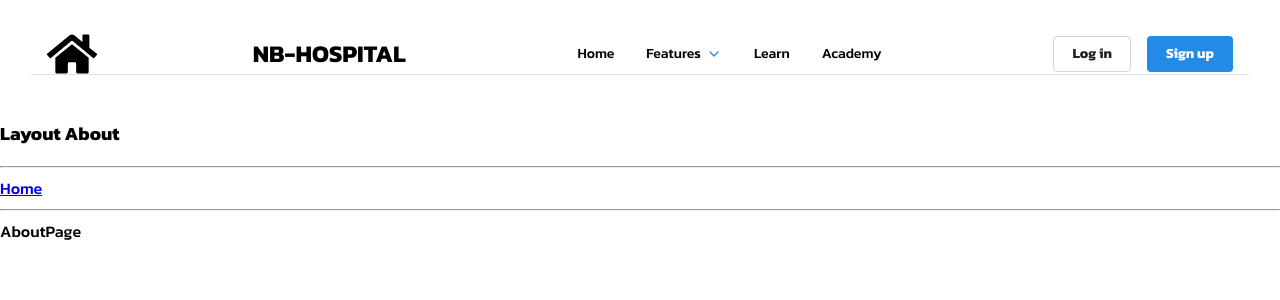
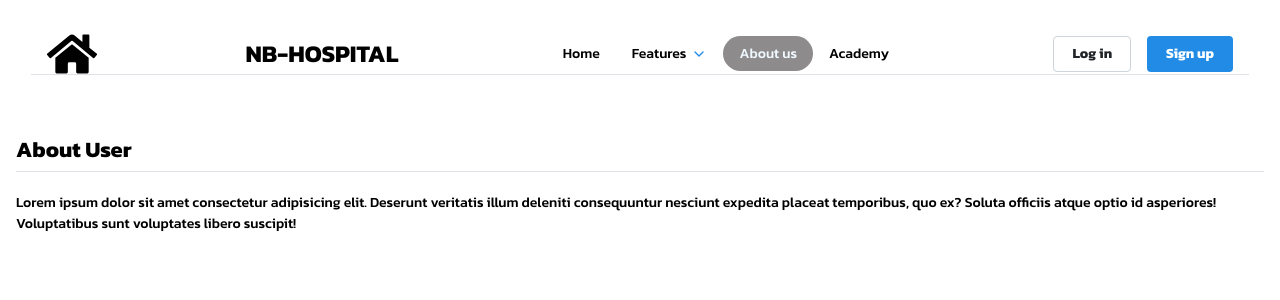
Before and after one commit to juonjang/nextjstyscrip, a Next.js app: page /about in a window 1280 px wide. Shown: the top 300 px of the page. Built offline with nearby package versions, Linux system fonts and the light colour scheme.

Commit message:
add menu

```diff
--- a/src/app/(home)/about/layout.tsx
+++ /dev/null
@@ -1,29 +0,0 @@
-
-import {Kanit } from "next/font/google";
-
-const kanit = Kanit({ subsets: ["thai"],
-weight:['100','200','300','500','700'] });
-
-export const metadata = {
-  title: "about hisData",
-  description: "Generated HisData",
-};
-
-export default function RootLayout({
-  children,
-}: {
-  children: React.ReactNode;
-}) {
-  return (
-
-     <div>
-
-        <h3 className={kanit.className}>Layout About</h3>
-        <hr />
-        {children}
-
-
-     </div>
-
-  );
-}
--- a/src/app/(home)/about/page.tsx
+++ b/src/app/(home)/about/page.tsx
@@ -1,5 +1,6 @@
 import Link from 'next/link';
 import React from 'react'
+import AboutContent from '../ui/AboutContent';
 
 
 
@@ -12,7 +13,7 @@ export const metadata = {
 export default function AboutPage() {
   return (
     <div>
-        <Link href="/" replace={true}>Home</Link> <hr />
-        AboutPage</div>
+      <AboutContent/>
+    </div>
   )
 }
--- a/src/app/(home)/layout.tsx
+++ b/src/app/(home)/layout.tsx
@@ -3,6 +3,7 @@
 import Providers from "@/components/Providers";
 import "../globals.css";
 import { AppHeader } from "./ui/AppHeader";
+import { Divider} from "@mantine/core"
 
 
 
--- /dev/null
+++ b/src/app/(home)/ui/AboutContent.tsx
@@ -0,0 +1,19 @@
+"use client"
+
+import { Container,Title,Text,Divider,Space} from "@mantine/core"
+
+export default function AboutContent() {
+  return (
+
+   <Container size="xl" mt={35}>
+            <Title order={3}>About User</Title>
+
+            <Divider mt={5} />
+
+            <Text fz='sm' mt={20}>
+                Lorem ipsum dolor sit amet consectetur adipisicing elit. Deserunt veritatis illum deleniti consequuntur nesciunt expedita placeat temporibus, quo ex? Soluta officiis atque optio id asperiores! Voluptatibus sunt voluptates libero suscipit!
+            </Text>
+            <Space h="md"/>
+    </Container>
+  )
+}
--- a/src/app/(home)/ui/AppHeader.tsx
+++ b/src/app/(home)/ui/AppHeader.tsx
@@ -39,6 +39,8 @@ import {
     IconChevronDown,
   } from '@tabler/icons-react';
   import classes from './HeaderMegaMenu.module.css';
+import Link from 'next/link';
+import { usePathname } from 'next/navigation';
 
   const mockdata = [
     {
@@ -74,6 +76,9 @@ import {
   ];
 
   export function AppHeader() {
+    const pathname = usePathname();
+
+
     const [drawerOpened, { toggle: toggleDrawer, close: closeDrawer }] = useDisclosure(false);
     const [linksOpened, { toggle: toggleLinks }] = useDisclosure(false);
     const theme = useMantineTheme();
@@ -107,9 +112,9 @@ import {
 
 
             <Group h="100%" gap={0} visibleFrom="sm">
-              <a href="#" className={classes.link}>
+              <Link href="./" className={ pathname == "/" ? classes.active : classes.link}>
                 Home
-              </a>
+              </Link>
               <HoverCard width={600} position="bottom" radius="md" shadow="md" withinPortal>
                 <HoverCard.Target>
                   <a href="#" className={classes.link}>
@@ -154,9 +159,9 @@ import {
                   </div>
                 </HoverCard.Dropdown>
               </HoverCard>
-              <a href="#" className={classes.link}>
-                Learn
-              </a>
+              <Link href="./about" className={pathname == "/about" ? classes.active:classes.link}>
+                About us
+              </Link>
               <a href="#" className={classes.link}>
                 Academy
               </a>
@@ -183,9 +188,9 @@ import {
           <ScrollArea h={`calc(100vh - ${rem(80)})`} mx="-md">
             <Divider my="sm" />
 
-            <a href="#" className={classes.link}>
+            <Link href="./" className={pathname == "/" ? "active":classes.link}>
               Home
-            </a>
+            </Link>
             <UnstyledButton className={classes.link} onClick={toggleLinks}>
               <Center inline>
                 <Box component="span" mr={5}>
--- a/src/app/(home)/ui/FooterSocial.module.css
+++ b/src/app/(home)/ui/FooterSocial.module.css
@@ -1,3 +1,4 @@
+
 .footer {
   margin-top: rem(120px);
   border-top: rem(1px) solid light-dark(var(--mantine-color-gray-2), var(--mantine-color-dark-5));
--- a/src/app/(home)/ui/HeaderMegaMenu.module.css
+++ b/src/app/(home)/ui/HeaderMegaMenu.module.css
@@ -16,6 +16,23 @@
   color: light-dark(var(--mantine-color-black), var(--mantine-color-white));
   font-weight: 500;
   font-size: var(--mantine-font-size-sm);
+}
+
+.active {
+  display: flex;
+  align-items: center;
+  height: 60%;
+  border-radius: 80px;
+  padding-left: var(--mantine-spacing-md);
+  padding-right: var(--mantine-spacing-md);
+  text-decoration: none;
+  color: light-dark(var(--mantine-color-black), var(--mantine-color-white));
+  font-weight: 500;
+  font-size: var(--mantine-font-size-sm);
+  background-color:rgb(141, 139, 139);
+  color: aliceblue;
+
+
 }
 
 /* เพิ่มเงื่อนไข @media สำหรับ max-width */
```
Also changed, not shown: package.json (+4 -4 lines). Lines whose indentation alone changed are shown as unchanged.
